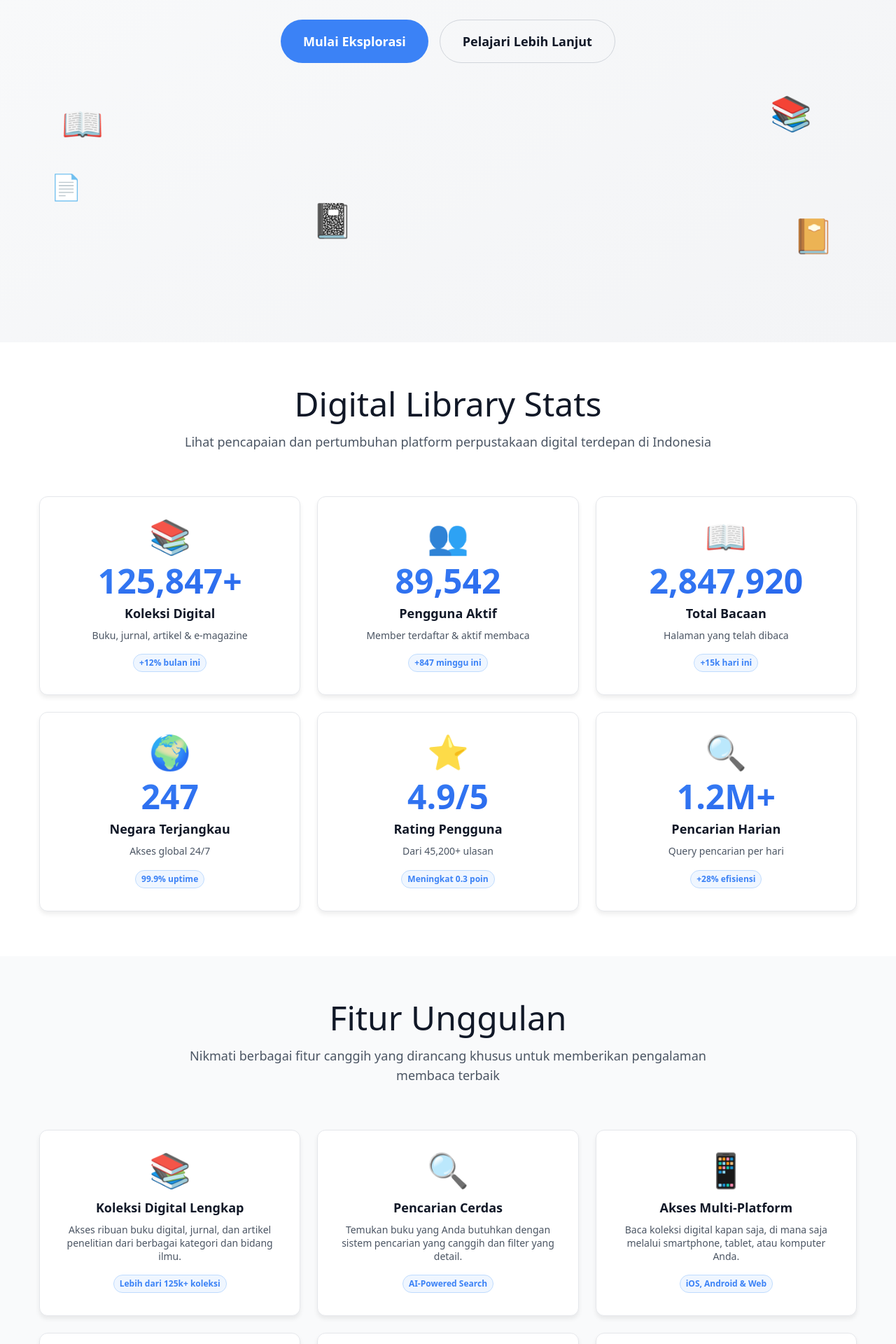
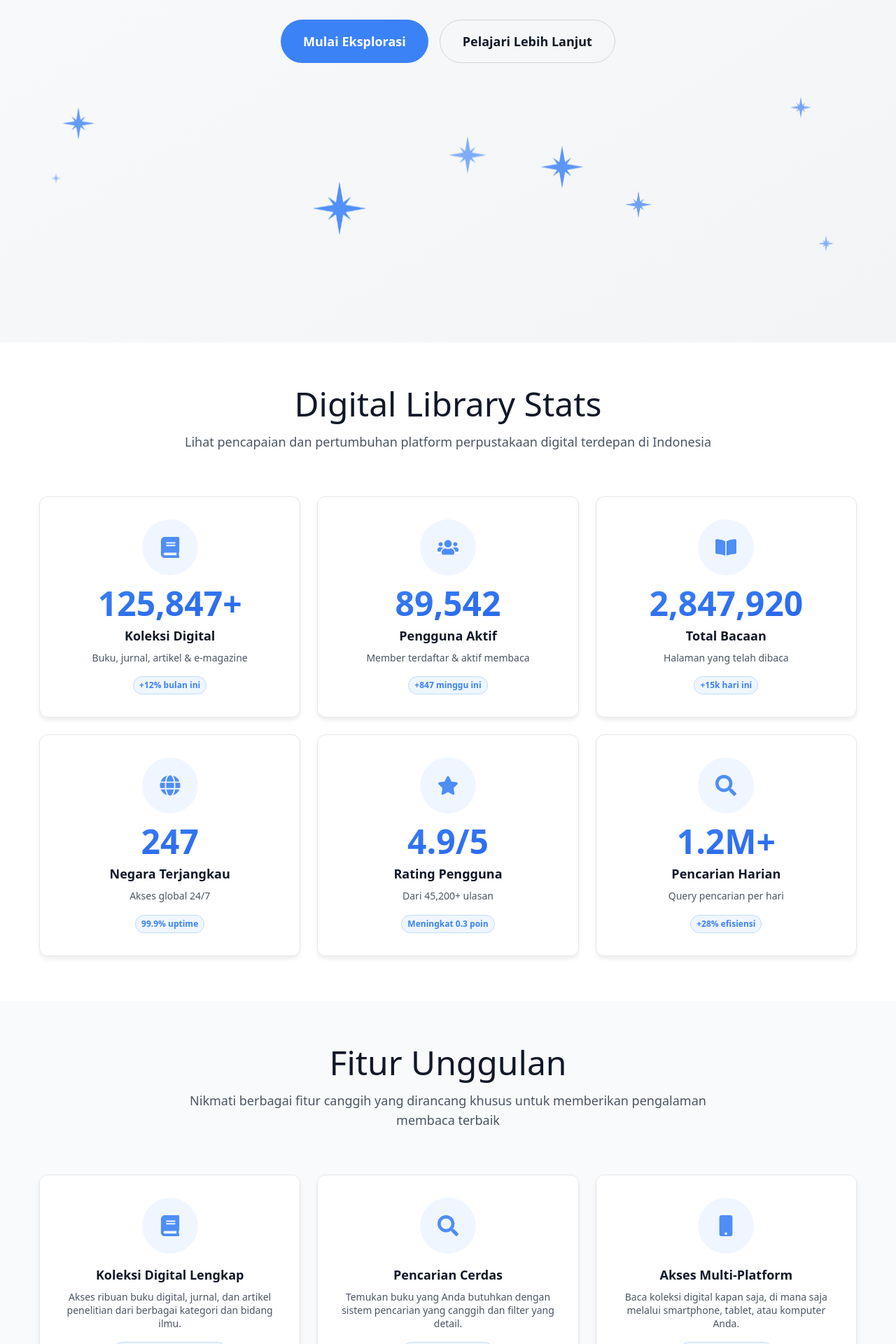
Before and after one commit to Zedts/digital_library_webs, a React (Vite) app: page / in a window 1280 px wide. Shown: the part 400-2320 px from the top of the page at 70% size. Built offline with nearby package versions, Linux system fonts and the light colour scheme.

Commit message:
Add New Icon

```diff
--- a/package.json
+++ b/package.json
@@ -11,7 +11,8 @@
   },
   "dependencies": {
     "react": "^19.1.1",
-    "react-dom": "^19.1.1"
+    "react-dom": "^19.1.1",
+    "react-icons": "^5.5.0"
   },
   "devDependencies": {
     "@eslint/js": "^9.36.0",
--- a/src/pages/Dashboard.jsx
+++ b/src/pages/Dashboard.jsx
@@ -1,4 +1,22 @@
 import React, { useState } from 'react';
+import {
+  FaBook,
+  FaSearch,
+  FaMobile,
+  FaUsers,
+  FaChartBar,
+  FaBookmark,
+  FaBookOpen,
+  FaGlobe,
+  FaStar,
+  FaHome,
+  FaInfoCircle,
+  FaRocket,
+  FaFacebook,
+  FaTwitter,
+  FaInstagram,
+  FaLinkedin
+} from 'react-icons/fa';
 
 const Dashboard = () => {
   const [isMobileMenuOpen, setIsMobileMenuOpen] = useState(false);
@@ -8,37 +26,37 @@ const Dashboard = () => {
   };
   const features = [
     {
-      icon: '📚',
+      icon: <FaBook className="text-blue-500" />,
       title: 'Koleksi Digital Lengkap',
       description: 'Akses ribuan buku digital, jurnal, dan artikel penelitian dari berbagai kategori dan bidang ilmu.',
       highlight: 'Lebih dari 125k+ koleksi'
     },
     {
-      icon: '🔍',
+      icon: <FaSearch className="text-blue-500" />,
       title: 'Pencarian Cerdas',
       description: 'Temukan buku yang Anda butuhkan dengan sistem pencarian yang canggih dan filter yang detail.',
       highlight: 'AI-Powered Search'
     },
     {
-      icon: '📱',
+      icon: <FaMobile className="text-blue-500" />,
       title: 'Akses Multi-Platform',
       description: 'Baca koleksi digital kapan saja, di mana saja melalui smartphone, tablet, atau komputer Anda.',
       highlight: 'iOS, Android & Web'
     },
     {
-      icon: '👥',
+      icon: <FaUsers className="text-blue-500" />,
       title: 'Komunitas Pembaca',
       description: 'Bergabung dengan komunitas pembaca, berbagi review, dan dapatkan rekomendasi buku terbaik.',
       highlight: '89k+ Member Aktif'
     },
     {
-      icon: '📊',
+      icon: <FaChartBar className="text-blue-500" />,
       title: 'Statistik Membaca',
       description: 'Pantau progress membaca Anda dengan statistik yang detail dan pencapaian yang menarik.',
       highlight: 'Real-time Analytics'
     },
     {
-      icon: '🔖',
+      icon: <FaBookmark className="text-blue-500" />,
       title: 'Bookmark & Notes',
       description: 'Simpan halaman favorit dan buat catatan pribadi untuk referensi di masa mendatang.',
       highlight: 'Cloud Sync'
@@ -47,42 +65,42 @@ const Dashboard = () => {
 
   const stats = [
     {
-      icon: '📚',
+      icon: <FaBook className="text-blue-500" />,
       number: '125,847+',
       label: 'Koleksi Digital',
       description: 'Buku, jurnal, artikel & e-magazine',
       growth: '+12% bulan ini'
     },
     {
-      icon: '👥',
+      icon: <FaUsers className="text-blue-500" />,
       number: '89,542',
       label: 'Pengguna Aktif',
       description: 'Member terdaftar & aktif membaca',
       growth: '+847 minggu ini'
     },
     {
-      icon: '📖',
+      icon: <FaBookOpen className="text-blue-500" />,
       number: '2,847,920',
       label: 'Total Bacaan',
       description: 'Halaman yang telah dibaca',
       growth: '+15k hari ini'
     },
     {
-      icon: '🌍',
+      icon: <FaGlobe className="text-blue-500" />,
       number: '247',
       label: 'Negara Terjangkau',
       description: 'Akses global 24/7',
       growth: '99.9% uptime'
     },
     {
-      icon: '⭐',
+      icon: <FaStar className="text-blue-500" />,
       number: '4.9/5',
       label: 'Rating Pengguna',
       description: 'Dari 45,200+ ulasan',
       growth: 'Meningkat 0.3 poin'
     },
     {
-      icon: '🔍',
+      icon: <FaSearch className="text-blue-500" />,
       number: '1.2M+',
       label: 'Pencarian Harian',
       description: 'Query pencarian per hari',
@@ -124,24 +142,34 @@ const Dashboard = () => {
                 <h3 className="text-lg font-bold text-gray-900 dark:text-white m-0">Menu</h3>
               </div>
               <a href="#hero" className="text-gray-900 dark:text-white text-base font-medium no-underline p-4 rounded-md transition-all duration-300 flex items-center gap-4 border-l-2 border-transparent hover:text-blue-500 hover:bg-blue-50 dark:hover:bg-blue-900/20 hover:border-l-blue-500 hover:transform hover:translate-x-1" onClick={toggleMobileMenu}>
-                <span className="text-xl w-6 inline-block">🏠</span>
+                <span className="text-xl w-6 flex items-center justify-center">
+                  <FaHome />
+                </span>
                 Beranda
               </a>
               <a href="#stats" className="text-gray-900 dark:text-white text-base font-medium no-underline p-4 rounded-md transition-all duration-300 flex items-center gap-4 border-l-2 border-transparent hover:text-blue-500 hover:bg-blue-50 dark:hover:bg-blue-900/20 hover:border-l-blue-500 hover:transform hover:translate-x-1" onClick={toggleMobileMenu}>
-                <span className="text-xl w-6 inline-block">📊</span>
+                <span className="text-xl w-6 flex items-center justify-center">
+                  <FaChartBar />
+                </span>
                 Statistik
               </a>
               <a href="#features" className="text-gray-900 dark:text-white text-base font-medium no-underline p-4 rounded-md transition-all duration-300 flex items-center gap-4 border-l-2 border-transparent hover:text-blue-500 hover:bg-blue-50 dark:hover:bg-blue-900/20 hover:border-l-blue-500 hover:transform hover:translate-x-1" onClick={toggleMobileMenu}>
-                <span className="text-xl w-6 inline-block">⭐</span>
+                <span className="text-xl w-6 flex items-center justify-center">
+                  <FaStar />
+                </span>
                 Fitur
               </a>
               <a href="#about" className="text-gray-900 dark:text-white text-base font-medium no-underline p-4 rounded-md transition-all duration-300 flex items-center gap-4 border-l-2 border-transparent hover:text-blue-500 hover:bg-blue-50 dark:hover:bg-blue-900/20 hover:border-l-blue-500 hover:transform hover:translate-x-1" onClick={toggleMobileMenu}>
-                <span className="text-xl w-6 inline-block">ℹ️</span>
+                <span className="text-xl w-6 flex items-center justify-center">
+                  <FaInfoCircle />
+                </span>
                 Tentang
               </a>
               <div className="h-px bg-gray-200 dark:bg-gray-700 my-6"></div>
-              <button className="inline-flex items-center justify-center px-6 py-2 border-none rounded-full text-sm font-semibold cursor-pointer transition-all duration-300 no-underline bg-blue-500 text-white hover:bg-blue-600 hover:transform hover:-translate-y-px w-full justify-center flex items-center gap-2" onClick={toggleMobileMenu}>
-                <span className="text-xl w-6 inline-block">🚀</span>
+              <button className="inline-flex items-center justify-center px-6 py-2 border-none rounded-full text-sm font-semibold cursor-pointer transition-all duration-300 no-underline bg-blue-500 text-white hover:bg-blue-600 hover:transform hover:-translate-y-px w-full gap-2" onClick={toggleMobileMenu}>
+                <span className="text-xl w-6 flex items-center justify-center">
+                  <FaRocket />
+                </span>
                 Masuk
               </button>
             </div>
@@ -174,11 +202,14 @@ const Dashboard = () => {
           <div className="mt-8">
             <div className="relative h-72">
               <div className="relative w-full h-full">
-                <div className="absolute text-5xl animate-float top-8 left-8" style={{ animationDelay: '0s' }}>📖</div>
-                <div className="absolute text-5xl animate-float top-4 right-16" style={{ animationDelay: '0.5s' }}>📚</div>
-                <div className="absolute text-5xl animate-float bottom-16 left-1/3" style={{ animationDelay: '1s' }}>📓</div>
-                <div className="absolute text-5xl animate-float bottom-8 right-8" style={{ animationDelay: '1.5s' }}>📔</div>
-                <div className="absolute text-4xl animate-float top-1/2 left-4" style={{ animationDelay: '2s' }}>📄</div>
+                <img src="/star.png" alt="Star" className="absolute w-12 h-12 animate-float top-8 left-8 opacity-80 brightness-0 saturate-100 filter" style={{ animationDelay: '0s', filter: 'brightness(0) saturate(100%) invert(47%) sepia(77%) saturate(2476%) hue-rotate(200deg) brightness(97%) contrast(101%)' }} />
+                <img src="/star.png" alt="Star" className="absolute w-8 h-8 animate-float top-4 right-16 opacity-70 brightness-0 saturate-100 filter" style={{ animationDelay: '0.5s', filter: 'brightness(0) saturate(100%) invert(47%) sepia(77%) saturate(2476%) hue-rotate(200deg) brightness(97%) contrast(101%)' }} />
+                <img src="/star.png" alt="Star" className="absolute w-20 h-20 animate-float bottom-16 left-1/3 opacity-90 brightness-0 saturate-100 filter" style={{ animationDelay: '1s', filter: 'brightness(0) saturate(100%) invert(47%) sepia(77%) saturate(2476%) hue-rotate(200deg) brightness(97%) contrast(101%)' }} />
+                <img src="/star.png" alt="Star" className="absolute w-6 h-6 animate-float bottom-8 right-8 opacity-60 brightness-0 saturate-100 filter" style={{ animationDelay: '1.5s', filter: 'brightness(0) saturate(100%) invert(47%) sepia(77%) saturate(2476%) hue-rotate(200deg) brightness(97%) contrast(101%)' }} />
+                <img src="/star.png" alt="Star" className="absolute w-4 h-4 animate-float top-1/2 left-4 opacity-50 brightness-0 saturate-100 filter" style={{ animationDelay: '2s', filter: 'brightness(0) saturate(100%) invert(47%) sepia(77%) saturate(2476%) hue-rotate(200deg) brightness(97%) contrast(101%)' }} />
+                <img src="/star.png" alt="Star" className="absolute w-16 h-16 animate-float top-1/3 right-1/3 opacity-85 brightness-0 saturate-100 filter" style={{ animationDelay: '2.5s', filter: 'brightness(0) saturate(100%) invert(47%) sepia(77%) saturate(2476%) hue-rotate(200deg) brightness(97%) contrast(101%)' }} />
+                <img src="/star.png" alt="Star" className="absolute w-10 h-10 animate-float bottom-1/3 right-1/4 opacity-75 brightness-0 saturate-100 filter" style={{ animationDelay: '3s', filter: 'brightness(0) saturate(100%) invert(47%) sepia(77%) saturate(2476%) hue-rotate(200deg) brightness(97%) contrast(101%)' }} />
+                <img src="/star.png" alt="Star" className="absolute w-14 h-14 animate-float top-1/4 left-1/2 opacity-65 brightness-0 saturate-100 filter" style={{ animationDelay: '3.5s', filter: 'brightness(0) saturate(100%) invert(47%) sepia(77%) saturate(2476%) hue-rotate(200deg) brightness(97%) contrast(101%)' }} />
               </div>
             </div>
           </div>
@@ -199,8 +230,10 @@ const Dashboard = () => {
             {stats.map((stat, index) => (
               <div key={index} className="bg-white dark:bg-gray-800 border border-gray-200 dark:border-gray-700 rounded-lg p-8 shadow-md dark:shadow-xl transition-all duration-300 text-center animate-fade-in hover:transform hover:-translate-y-2 hover:scale-105 hover:shadow-2xl relative overflow-hidden group">
                 <div className="absolute top-0 left-0 w-full h-1 bg-gradient-to-r from-blue-500 to-blue-600 scale-x-0 transition-transform duration-300 group-hover:scale-x-100"></div>
-                <div className="text-5xl mb-4 opacity-90 transition-all duration-300 group-hover:scale-110 group-hover:opacity-100">
-                  {stat.icon}
+                <div className="flex items-center justify-center w-20 h-20 mx-auto mb-4 bg-blue-50 dark:bg-blue-900/20 rounded-full opacity-90 transition-all duration-300 group-hover:scale-110 group-hover:opacity-100">
+                  <div className="text-3xl">
+                    {stat.icon}
+                  </div>
                 </div>
                 <h3 className="text-3xl md:text-4xl lg:text-5xl mb-2 font-extrabold leading-tight bg-gradient-to-br from-blue-500 to-blue-600 bg-clip-text text-transparent">{stat.number}</h3>
                 <p className="text-lg font-bold text-gray-900 dark:text-white mb-2">{stat.label}</p>
@@ -228,10 +261,12 @@ const Dashboard = () => {
 
           <div className="grid grid-cols-1 md:grid-cols-2 lg:grid-cols-3 gap-6 mt-16">
             {features.map((feature, index) => (
-              <div key={index} className="bg-white dark:bg-gray-800 border border-gray-200 dark:border-gray-700 rounded-lg p-8 shadow-md dark:shadow-xl transition-all duration-300 text-center animate-fade-in hover:transform hover:-translate-y-2 hover:scale-105 relative overflow-hidden group">
+              <div key={index} className="bg-white dark:bg-gray-800 border border-gray-200 dark:border-gray-700 rounded-lg p-8 shadow-md dark:shadow-xl transition-all duration-300 text-center animate-fade-in hover:transform hover:-translate-y-2 hover:scale-105 hover:shadow-2xl relative overflow-hidden group">
                 <div className="absolute top-0 left-0 w-full h-1 bg-gradient-to-r from-blue-500 to-blue-600 scale-x-0 transition-transform duration-300 group-hover:scale-x-100"></div>
-                <div className="text-5xl mb-4 opacity-90 transition-all duration-300 group-hover:scale-110 group-hover:opacity-100">
-                  {feature.icon}
+                <div className="flex items-center justify-center w-20 h-20 mx-auto mb-4 bg-blue-50 dark:bg-blue-900/20 rounded-full opacity-90 transition-all duration-300 group-hover:scale-110 group-hover:opacity-100">
+                  <div className="text-3xl">
+                    {feature.icon}
+                  </div>
                 </div>
                 <h3 className="text-lg font-bold text-gray-900 dark:text-white mb-2">{feature.title}</h3>
                 <p className="text-sm text-gray-600 dark:text-gray-300 leading-snug mb-4">{feature.description}</p>
@@ -270,7 +305,9 @@ const Dashboard = () => {
                   <div className="absolute border-2 border-blue-500 rounded-full animate-rotate w-24 h-24 top-1/2 left-1/2 transform -translate-x-1/2 -translate-y-1/2 opacity-30"></div>
                   <div className="absolute border-2 border-blue-500 rounded-full animate-rotate w-48 h-48 top-1/2 left-1/2 transform -translate-x-1/2 -translate-y-1/2 opacity-20" style={{ animationDelay: '-5s' }}></div>
                   <div className="absolute border-2 border-blue-500 rounded-full animate-rotate w-72 h-72 top-1/2 left-1/2 transform -translate-x-1/2 -translate-y-1/2 opacity-10" style={{ animationDelay: '-10s' }}></div>
-                  <div className="absolute top-1/2 left-1/2 transform -translate-x-1/2 -translate-y-1/2 text-6xl text-blue-500">📚</div>
+                  <div className="absolute top-1/2 left-1/2 transform -translate-x-1/2 -translate-y-1/2 text-6xl text-blue-500">
+                    <FaBook />
+                  </div>
                 </div>
               </div>
             </div>
@@ -300,7 +337,9 @@ const Dashboard = () => {
           <div className="flex flex-col lg:flex-row justify-between items-start gap-8 lg:gap-12">
             <div className="flex-1 max-w-sm">
               <div className="flex items-center gap-4 mb-4">
-                <div className="text-2xl">📖</div>
+                <div className="text-2xl text-blue-500">
+                  <FaBook />
+                </div>
                 <h3 className="text-lg font-semibold text-gray-900 dark:text-white">Digital Library</h3>
               </div>
               <p className="text-gray-600 dark:text-gray-300">
@@ -332,10 +371,18 @@ const Dashboard = () => {
               <div className="min-w-max">
                 <h4 className="text-lg font-semibold text-gray-900 dark:text-white mb-4">Ikuti Kami</h4>
                 <div className="flex flex-wrap gap-4">
-                  <a href="#" className="inline-flex items-center justify-center w-10 h-10 bg-gray-100 dark:bg-gray-800 rounded-md text-lg no-underline transition-all duration-300 hover:bg-blue-500 hover:text-white hover:transform hover:-translate-y-1" aria-label="Facebook">📘</a>
-                  <a href="#" className="inline-flex items-center justify-center w-10 h-10 bg-gray-100 dark:bg-gray-800 rounded-md text-lg no-underline transition-all duration-300 hover:bg-blue-500 hover:text-white hover:transform hover:-translate-y-1" aria-label="Twitter">🐦</a>
-                  <a href="#" className="inline-flex items-center justify-center w-10 h-10 bg-gray-100 dark:bg-gray-800 rounded-md text-lg no-underline transition-all duration-300 hover:bg-blue-500 hover:text-white hover:transform hover:-translate-y-1" aria-label="Instagram">📷</a>
-                  <a href="#" className="inline-flex items-center justify-center w-10 h-10 bg-gray-100 dark:bg-gray-800 rounded-md text-lg no-underline transition-all duration-300 hover:bg-blue-500 hover:text-white hover:transform hover:-translate-y-1" aria-label="LinkedIn">💼</a>
+                  <a href="#" className="inline-flex items-center justify-center w-10 h-10 bg-blue-50 dark:bg-blue-900/20 rounded-md text-lg no-underline transition-all duration-300 hover:bg-blue-500 hover:text-white hover:transform hover:-translate-y-1" aria-label="Facebook">
+                    <FaFacebook className="text-blue-500 hover:text-white" />
+                  </a>
+                  <a href="#" className="inline-flex items-center justify-center w-10 h-10 bg-blue-50 dark:bg-blue-900/20 rounded-md text-lg no-underline transition-all duration-300 hover:bg-blue-500 hover:text-white hover:transform hover:-translate-y-1" aria-label="Twitter">
+                    <FaTwitter className="text-blue-500 hover:text-white" />
+                  </a>
+                  <a href="#" className="inline-flex items-center justify-center w-10 h-10 bg-blue-50 dark:bg-blue-900/20 rounded-md text-lg no-underline transition-all duration-300 hover:bg-blue-500 hover:text-white hover:transform hover:-translate-y-1" aria-label="Instagram">
+                    <FaInstagram className="text-blue-500 hover:text-white" />
+                  </a>
+                  <a href="#" className="inline-flex items-center justify-center w-10 h-10 bg-blue-50 dark:bg-blue-900/20 rounded-md text-lg no-underline transition-all duration-300 hover:bg-blue-500 hover:text-white hover:transform hover:-translate-y-1" aria-label="LinkedIn">
+                    <FaLinkedin className="text-blue-500 hover:text-white" />
+                  </a>
                 </div>
               </div>
             </div>
```
Also changed, not shown: public/star.png (added), src/api/index.js (deleted), 1 other file (tests, documents, lock files or other folders).
